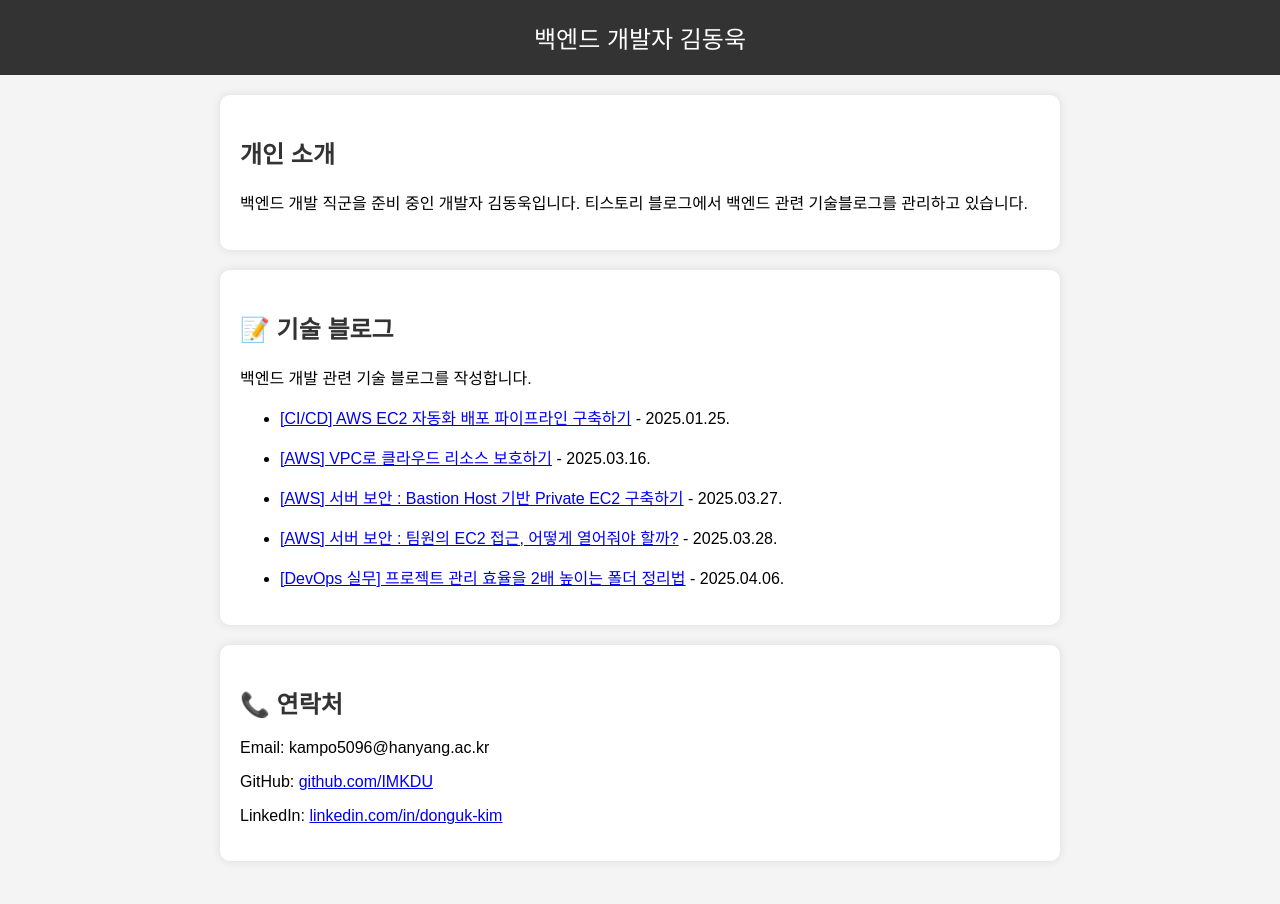
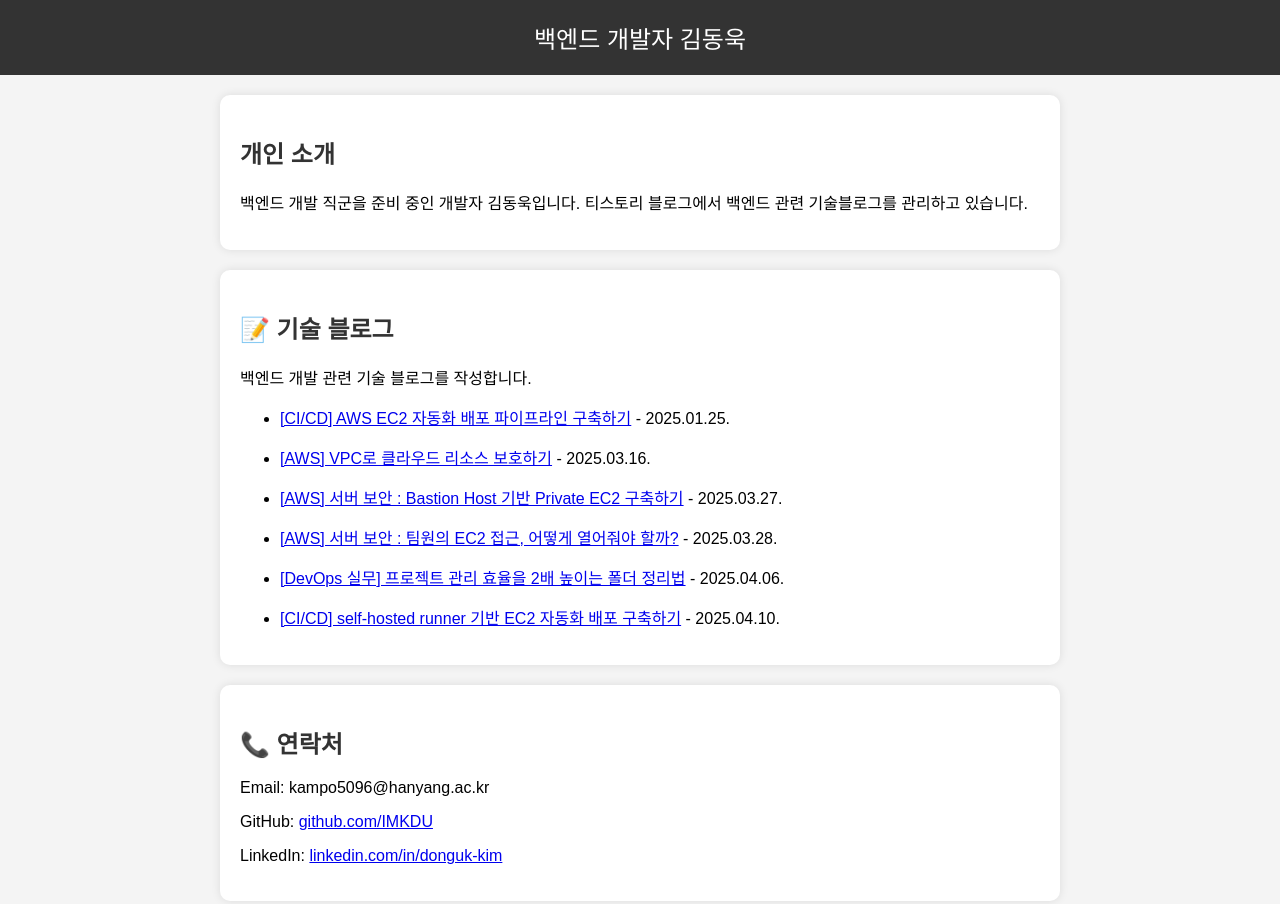
Before and after one commit to IMKDU/IMKDU.github.io, a plain HTML site: page index.html in a window 1280 px wide. Before the commit the page ends 881 px from the top, so only its background shows below. Drawn offline with Linux system fonts and the light colour scheme.

Commit message:
feature: 4월 10일 포스팅 업데이트

```diff
--- a/index.html
+++ b/index.html
@@ -63,6 +63,9 @@
         <ul>
             <li><a href="https://ceo-uk22.tistory.com/329">[DevOps 실무] 프로젝트 관리 효율을 2배 높이는 폴더 정리법</a> - 2025.04.06. </li>
         </ul>
+        <ul>
+            <li><a href="https://ceo-uk22.tistory.com/328">[CI/CD] self-hosted runner 기반 EC2 자동화 배포 구축하기</a> - 2025.04.10. </li>
+        </ul>
 
     </section>
 
```
